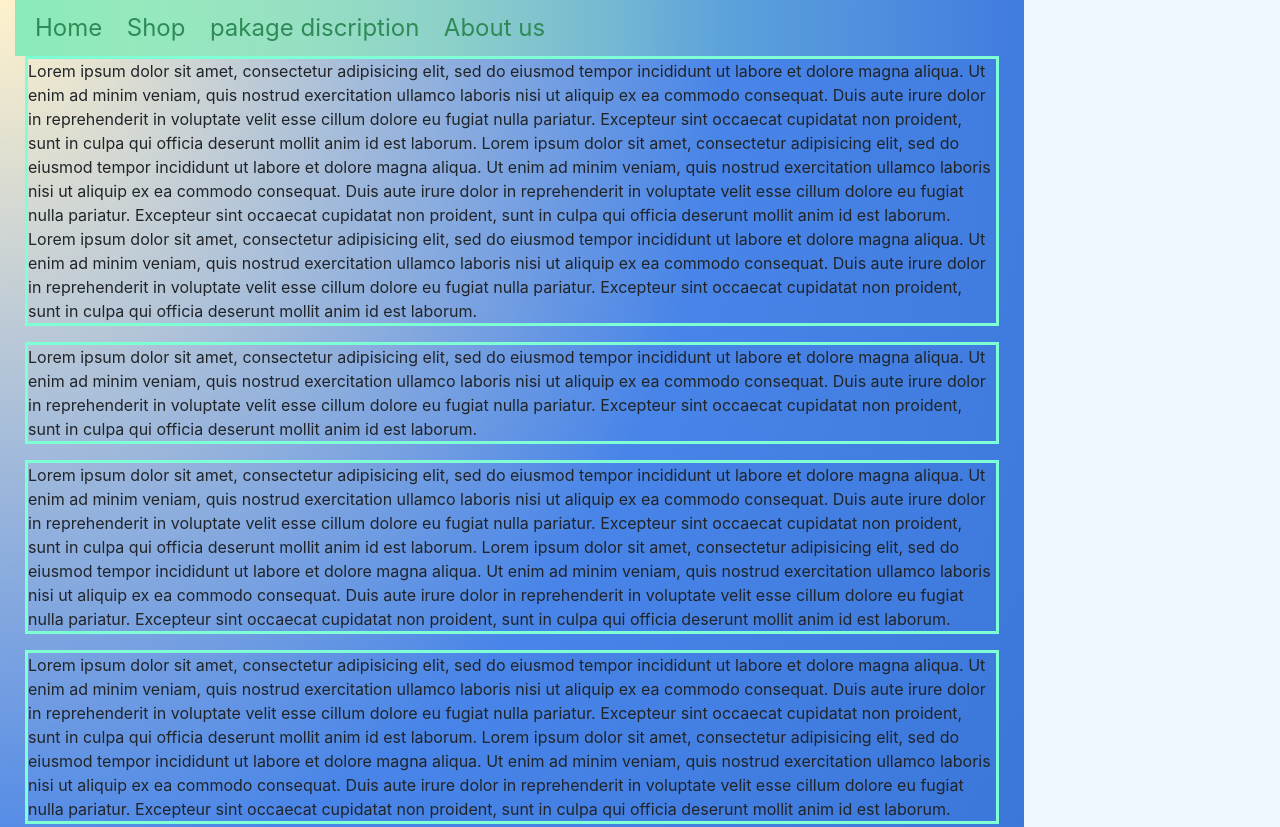
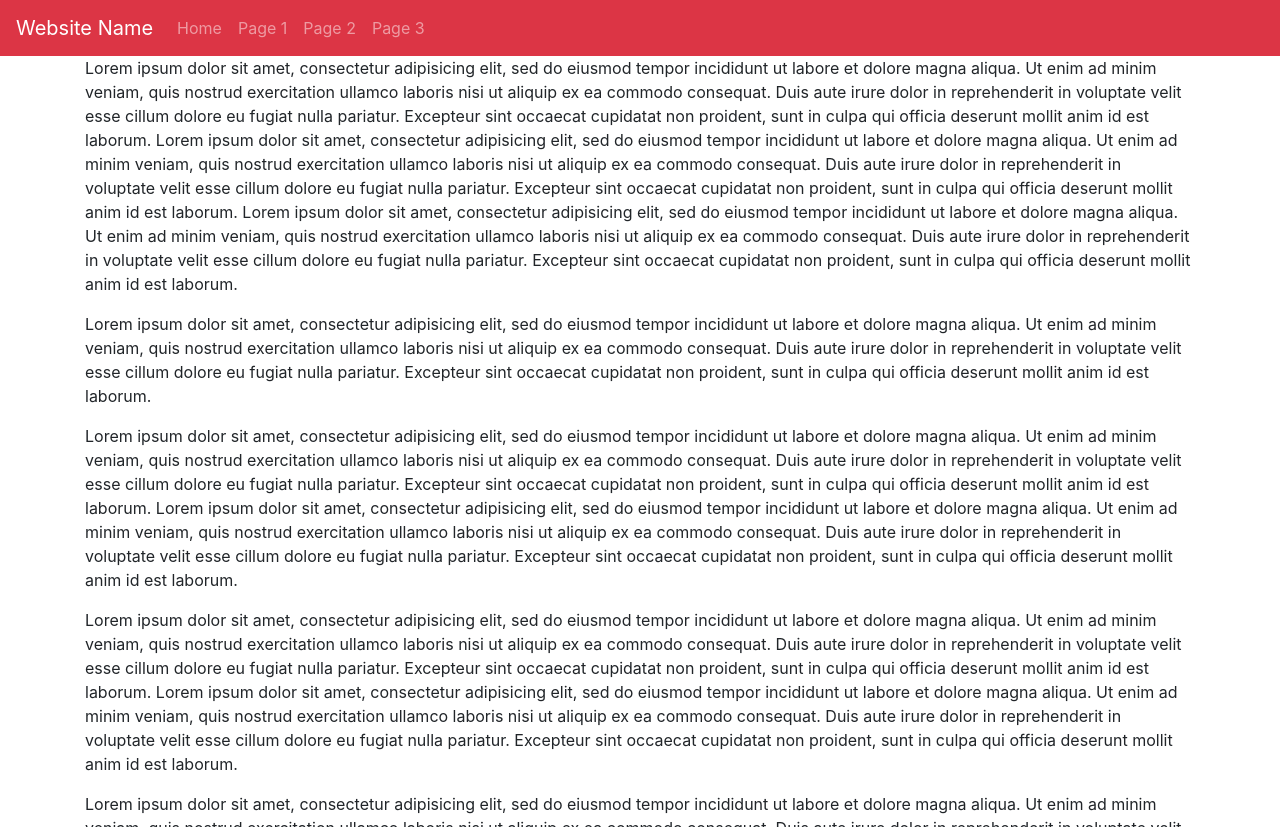
Before and after one commit to AAguilar819/Capstone, a plain HTML site: page index.html in a window 1280 px wide. Shown: the top 827 px of the page. Drawn offline with nearby package versions, Linux system fonts and the light colour scheme.

Commit message:
Bootstrap with the navbar
Implemented the nav bar with boostrap

```diff
--- a/CSS/styles.css
+++ b/CSS/styles.css
@@ -3,21 +3,19 @@ html {
   background-color: aliceblue;
 }
 
-.topnav {
+/*.topnav {
   width: 100%;
   background: linear-gradient(to right, #8AEABA, rgba(255, 255, 255, 0.00));
   display: block;
   box-sizing: border-box;
   padding: 10px;
-}
-
+}*/
 
 /*Author: Abraham Aguilar*/
 
-
 /*Nav*/
 
-.topnav a {
+/*.topnav a {
   text-decoration: none;
   color: seagreen;
   padding: 0px 10px;
@@ -33,18 +31,13 @@ html {
 .topnav a img#menuButton {
   width: 25px;
   padding: 0px;
-}
-
+}*/
 
 /*Body*/
 
 body {
-    width: 80%;
-    min-width: 600px;
-    margin: 0px auto;
-    background: radial-gradient(farthest-corner at 0% 0%, #fff2ccff 0%, #4985E8 50%, #3570D3 100%);
+  /*background: radial-gradient(farthest-corner at 0% 0%, #fff2ccff 0%, #4985E8 50%, #3570D3 100%);*/
 }
-
 
 /*Header*/
 
@@ -55,25 +48,22 @@ header {
   font-family: 'Adamina';
 }
 
-
 /*Article*/
 
 article {
   padding: 0px 10px;
 }
 
-article.right {
+/*article.right {
   float: right;
   width: 20%;
   padding: 10px;
   background-color: rgb(152, 159, 235);
   border: 3px solid rgb(110, 120, 244);
   border-radius: 20px;
-}
-
+}*/
 
 /*Image*/
-
 
 /* img.logo {
     display: block;
@@ -90,7 +80,6 @@ img.article {
   padding: 0px 10px;
 }
 
-
 /*Footer*/
 
 footer {
--- a/index.html
+++ b/index.html
@@ -1,5 +1,5 @@
 <!DOCTYPE html>
-<html>
+<html lang="en">
 <!--
 Capstone Project
 
@@ -12,61 +12,70 @@ index.html
 <head>
   <meta charset="utf-8">
   <title>Emergency Disaster Aversion</title>
-    <link rel="stylesheet" href="CSS/styles.css">
+  <meta http-equiv="X-UA-Compatable" content="ie=edge">
+  <meta name="viewport" content="width=device-width, initial-scale=1, shrink-to-fit=no">
+  <!-- <link rel="stylesheet" href="CSS/styles.css"> -->
   <link rel="stylesheet" href="CSS/bootstrap.min.css">
   <script src="JS/jquery-3.0.0.js"></script>
-    <script src="JS/test.js"></script>
+  <!-- <script src="JS/test.js"></script> -->
 </head>
 
 <body>
+  <nav class="navbar navbar-expand-sm badge-danger navbar-dark sticky-top">
+    <a class="navbar-brand" href="#">Website Name</a>
+    <button class="navbar-toggler" type="button" data-toggle="collapse" data-target="#collapsibleNavbar">
+    <span class="navbar-toggler-icon"></span>
+    </button>
+    <div class="collapse navbar-collapse" id="collapsibleNavbar">
+      <ul class="navbar-nav">
+        <li class="nav-item"><a class="nav-link" href="#">Home</a></li>
+        <li class="nav-item"><a class="nav-link" href="#">Page 1</a></li>
+        <li class="nav-item"><a class="nav-link" href="#">Page 2</a></li>
+        <li class="nav-item"><a class="nav-link" href="#">Page 3</a></li>
+      </ul>
+    </div>
+  </nav>
   <div class="container">
-        <div class="topnav">
-            <a href="#">Home</a>
-            <a href="#">Shop</a>
-            <a href="#">pakage discription</a>
-            <a href="#">About us</a>
-
-        </div>
     <section>
       <article class="">
-                <p>Lorem ipsum dolor sit amet, consectetur adipisicing elit, sed do eiusmod tempor incididunt ut labore et dolore magna aliqua. Ut enim ad minim veniam, quis nostrud exercitation ullamco laboris nisi ut aliquip ex ea commodo consequat. Duis
-                    aute irure dolor in reprehenderit in voluptate velit esse cillum dolore eu fugiat nulla pariatur. Excepteur sint occaecat cupidatat non proident, sunt in culpa qui officia deserunt mollit anim id est laborum. Lorem ipsum dolor sit
-                    amet, consectetur adipisicing elit, sed do eiusmod tempor incididunt ut labore et dolore magna aliqua. Ut enim ad minim veniam, quis nostrud exercitation ullamco laboris nisi ut aliquip ex ea commodo consequat. Duis aute irure dolor
-                    in reprehenderit in voluptate velit esse cillum dolore eu fugiat nulla pariatur. Excepteur sint occaecat cupidatat non proident, sunt in culpa qui officia deserunt mollit anim id est laborum. Lorem ipsum dolor sit amet, consectetur
-                    adipisicing elit, sed do eiusmod tempor incididunt ut labore et dolore magna aliqua. Ut enim ad minim veniam, quis nostrud exercitation ullamco laboris nisi ut aliquip ex ea commodo consequat. Duis aute irure dolor in reprehenderit
-                    in voluptate velit esse cillum dolore eu fugiat nulla pariatur. Excepteur sint occaecat cupidatat non proident, sunt in culpa qui officia deserunt mollit anim id est laborum.</p>
+        <p>Lorem ipsum dolor sit amet, consectetur adipisicing elit, sed do eiusmod tempor incididunt ut labore et dolore magna aliqua. Ut enim ad minim veniam, quis nostrud exercitation ullamco laboris nisi ut aliquip ex ea commodo consequat. Duis aute
+          irure dolor in reprehenderit in voluptate velit esse cillum dolore eu fugiat nulla pariatur. Excepteur sint occaecat cupidatat non proident, sunt in culpa qui officia deserunt mollit anim id est laborum. Lorem ipsum dolor sit amet, consectetur
+          adipisicing elit, sed do eiusmod tempor incididunt ut labore et dolore magna aliqua. Ut enim ad minim veniam, quis nostrud exercitation ullamco laboris nisi ut aliquip ex ea commodo consequat. Duis aute irure dolor in reprehenderit in voluptate
+          velit esse cillum dolore eu fugiat nulla pariatur. Excepteur sint occaecat cupidatat non proident, sunt in culpa qui officia deserunt mollit anim id est laborum. Lorem ipsum dolor sit amet, consectetur adipisicing elit, sed do eiusmod tempor
+          incididunt ut labore et dolore magna aliqua. Ut enim ad minim veniam, quis nostrud exercitation ullamco laboris nisi ut aliquip ex ea commodo consequat. Duis aute irure dolor in reprehenderit in voluptate velit esse cillum dolore eu fugiat nulla
+          pariatur. Excepteur sint occaecat cupidatat non proident, sunt in culpa qui officia deserunt mollit anim id est laborum.</p>
       </article>
     </section>
     <section>
       <article class="">
-                <p>Lorem ipsum dolor sit amet, consectetur adipisicing elit, sed do eiusmod tempor incididunt ut labore et dolore magna aliqua. Ut enim ad minim veniam, quis nostrud exercitation ullamco laboris nisi ut aliquip ex ea commodo consequat. Duis
-                    aute irure dolor in reprehenderit in voluptate velit esse cillum dolore eu fugiat nulla pariatur. Excepteur sint occaecat cupidatat non proident, sunt in culpa qui officia deserunt mollit anim id est laborum.</p>
+        <p>Lorem ipsum dolor sit amet, consectetur adipisicing elit, sed do eiusmod tempor incididunt ut labore et dolore magna aliqua. Ut enim ad minim veniam, quis nostrud exercitation ullamco laboris nisi ut aliquip ex ea commodo consequat. Duis aute
+          irure dolor in reprehenderit in voluptate velit esse cillum dolore eu fugiat nulla pariatur. Excepteur sint occaecat cupidatat non proident, sunt in culpa qui officia deserunt mollit anim id est laborum.</p>
       </article>
     </section>
     <aside class="">
       <article class="">
-                <p>Lorem ipsum dolor sit amet, consectetur adipisicing elit, sed do eiusmod tempor incididunt ut labore et dolore magna aliqua. Ut enim ad minim veniam, quis nostrud exercitation ullamco laboris nisi ut aliquip ex ea commodo consequat. Duis
-                    aute irure dolor in reprehenderit in voluptate velit esse cillum dolore eu fugiat nulla pariatur. Excepteur sint occaecat cupidatat non proident, sunt in culpa qui officia deserunt mollit anim id est laborum. Lorem ipsum dolor sit
-                    amet, consectetur adipisicing elit, sed do eiusmod tempor incididunt ut labore et dolore magna aliqua. Ut enim ad minim veniam, quis nostrud exercitation ullamco laboris nisi ut aliquip ex ea commodo consequat. Duis aute irure dolor
-                    in reprehenderit in voluptate velit esse cillum dolore eu fugiat nulla pariatur. Excepteur sint occaecat cupidatat non proident, sunt in culpa qui officia deserunt mollit anim id est laborum.</p>
+        <p>Lorem ipsum dolor sit amet, consectetur adipisicing elit, sed do eiusmod tempor incididunt ut labore et dolore magna aliqua. Ut enim ad minim veniam, quis nostrud exercitation ullamco laboris nisi ut aliquip ex ea commodo consequat. Duis aute
+          irure dolor in reprehenderit in voluptate velit esse cillum dolore eu fugiat nulla pariatur. Excepteur sint occaecat cupidatat non proident, sunt in culpa qui officia deserunt mollit anim id est laborum. Lorem ipsum dolor sit amet, consectetur
+          adipisicing elit, sed do eiusmod tempor incididunt ut labore et dolore magna aliqua. Ut enim ad minim veniam, quis nostrud exercitation ullamco laboris nisi ut aliquip ex ea commodo consequat. Duis aute irure dolor in reprehenderit in voluptate
+          velit esse cillum dolore eu fugiat nulla pariatur. Excepteur sint occaecat cupidatat non proident, sunt in culpa qui officia deserunt mollit anim id est laborum.</p>
       </article>
     </aside>
     <section>
       <article class="">
-                <p>Lorem ipsum dolor sit amet, consectetur adipisicing elit, sed do eiusmod tempor incididunt ut labore et dolore magna aliqua. Ut enim ad minim veniam, quis nostrud exercitation ullamco laboris nisi ut aliquip ex ea commodo consequat. Duis
-                    aute irure dolor in reprehenderit in voluptate velit esse cillum dolore eu fugiat nulla pariatur. Excepteur sint occaecat cupidatat non proident, sunt in culpa qui officia deserunt mollit anim id est laborum. Lorem ipsum dolor sit
-                    amet, consectetur adipisicing elit, sed do eiusmod tempor incididunt ut labore et dolore magna aliqua. Ut enim ad minim veniam, quis nostrud exercitation ullamco laboris nisi ut aliquip ex ea commodo consequat. Duis aute irure dolor
-                    in reprehenderit in voluptate velit esse cillum dolore eu fugiat nulla pariatur. Excepteur sint occaecat cupidatat non proident, sunt in culpa qui officia deserunt mollit anim id est laborum.</p>
+        <p>Lorem ipsum dolor sit amet, consectetur adipisicing elit, sed do eiusmod tempor incididunt ut labore et dolore magna aliqua. Ut enim ad minim veniam, quis nostrud exercitation ullamco laboris nisi ut aliquip ex ea commodo consequat. Duis aute
+          irure dolor in reprehenderit in voluptate velit esse cillum dolore eu fugiat nulla pariatur. Excepteur sint occaecat cupidatat non proident, sunt in culpa qui officia deserunt mollit anim id est laborum. Lorem ipsum dolor sit amet, consectetur
+          adipisicing elit, sed do eiusmod tempor incididunt ut labore et dolore magna aliqua. Ut enim ad minim veniam, quis nostrud exercitation ullamco laboris nisi ut aliquip ex ea commodo consequat. Duis aute irure dolor in reprehenderit in voluptate
+          velit esse cillum dolore eu fugiat nulla pariatur. Excepteur sint occaecat cupidatat non proident, sunt in culpa qui officia deserunt mollit anim id est laborum.</p>
       </article>
     </section>
     <aside class="">
       <article class="">
-                <p>Lorem ipsum dolor sit amet, consectetur adipisicing elit, sed do eiusmod tempor incididunt ut labore et dolore magna aliqua. Ut enim ad minim veniam, quis nostrud exercitation ullamco laboris nisi ut aliquip ex ea commodo consequat. Duis
-                    aute irure dolor in reprehenderit in voluptate velit esse cillum dolore eu fugiat nulla pariatur. Excepteur sint occaecat cupidatat non proident, sunt in culpa qui officia deserunt mollit anim id est laborum. Lorem ipsum dolor sit
-                    amet, consectetur adipisicing elit, sed do eiusmod tempor incididunt ut labore et dolore magna aliqua. Ut enim ad minim veniam, quis nostrud exercitation ullamco laboris nisi ut aliquip ex ea commodo consequat. Duis aute irure dolor
-                    in reprehenderit in voluptate velit esse cillum dolore eu fugiat nulla pariatur. Excepteur sint occaecat cupidatat non proident, sunt in culpa qui officia deserunt mollit anim id est laborum.Lorem ipsum dolor sit amet, consectetur
-                    adipisicing elit, sed do eiusmod tempor incididunt ut labore et dolore magna aliqua. Ut enim ad minim veniam, quis nostrud exercitation ullamco laboris nisi ut aliquip ex ea commodo consequat. Duis aute irure dolor in reprehenderit
-                    in voluptate velit esse cillum dolore eu fugiat nulla pariatur. Excepteur sint occaecat cupidatat non proident, sunt in culpa qui officia deserunt mollit anim id est laborum.</p>
+        <p>Lorem ipsum dolor sit amet, consectetur adipisicing elit, sed do eiusmod tempor incididunt ut labore et dolore magna aliqua. Ut enim ad minim veniam, quis nostrud exercitation ullamco laboris nisi ut aliquip ex ea commodo consequat. Duis aute
+          irure dolor in reprehenderit in voluptate velit esse cillum dolore eu fugiat nulla pariatur. Excepteur sint occaecat cupidatat non proident, sunt in culpa qui officia deserunt mollit anim id est laborum. Lorem ipsum dolor sit amet, consectetur
+          adipisicing elit, sed do eiusmod tempor incididunt ut labore et dolore magna aliqua. Ut enim ad minim veniam, quis nostrud exercitation ullamco laboris nisi ut aliquip ex ea commodo consequat. Duis aute irure dolor in reprehenderit in voluptate
+          velit esse cillum dolore eu fugiat nulla pariatur. Excepteur sint occaecat cupidatat non proident, sunt in culpa qui officia deserunt mollit anim id est laborum.Lorem ipsum dolor sit amet, consectetur adipisicing elit, sed do eiusmod tempor
+          incididunt ut labore et dolore magna aliqua. Ut enim ad minim veniam, quis nostrud exercitation ullamco laboris nisi ut aliquip ex ea commodo consequat. Duis aute irure dolor in reprehenderit in voluptate velit esse cillum dolore eu fugiat nulla
+          pariatur. Excepteur sint occaecat cupidatat non proident, sunt in culpa qui officia deserunt mollit anim id est laborum.</p>
       </article>
     </aside>
     <figure>
@@ -77,7 +86,7 @@ index.html
     <footer></footer>
   </div>
   <script src="JS/bootstrap.min.js"></script>
-    <script src="JS/jquery.slim.min.js"></script>
+  <!-- <script src="JS/jquery.slim.min.js"></script> -->
 </body>
 
 </html>
```
Lines whose indentation alone changed are shown as unchanged.
